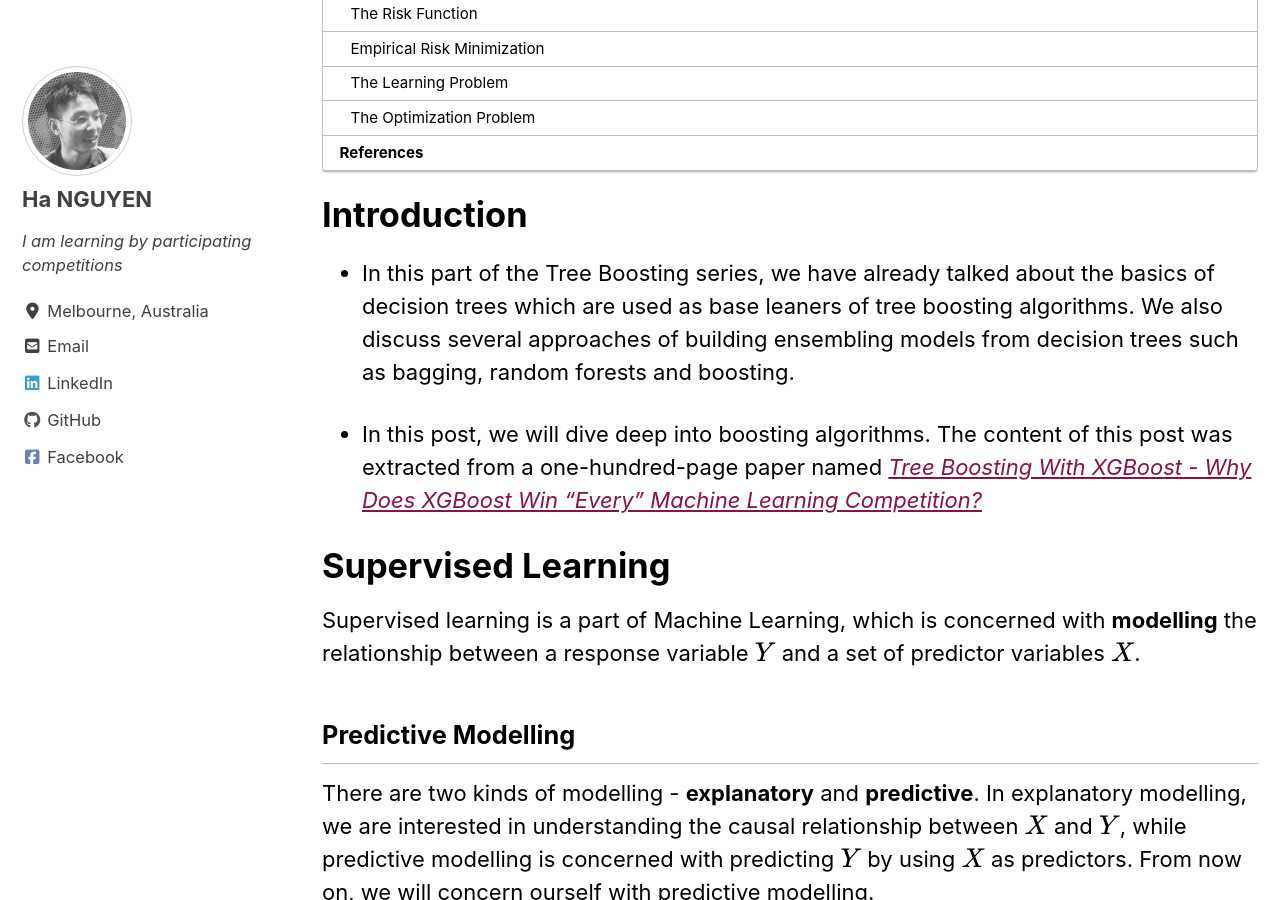
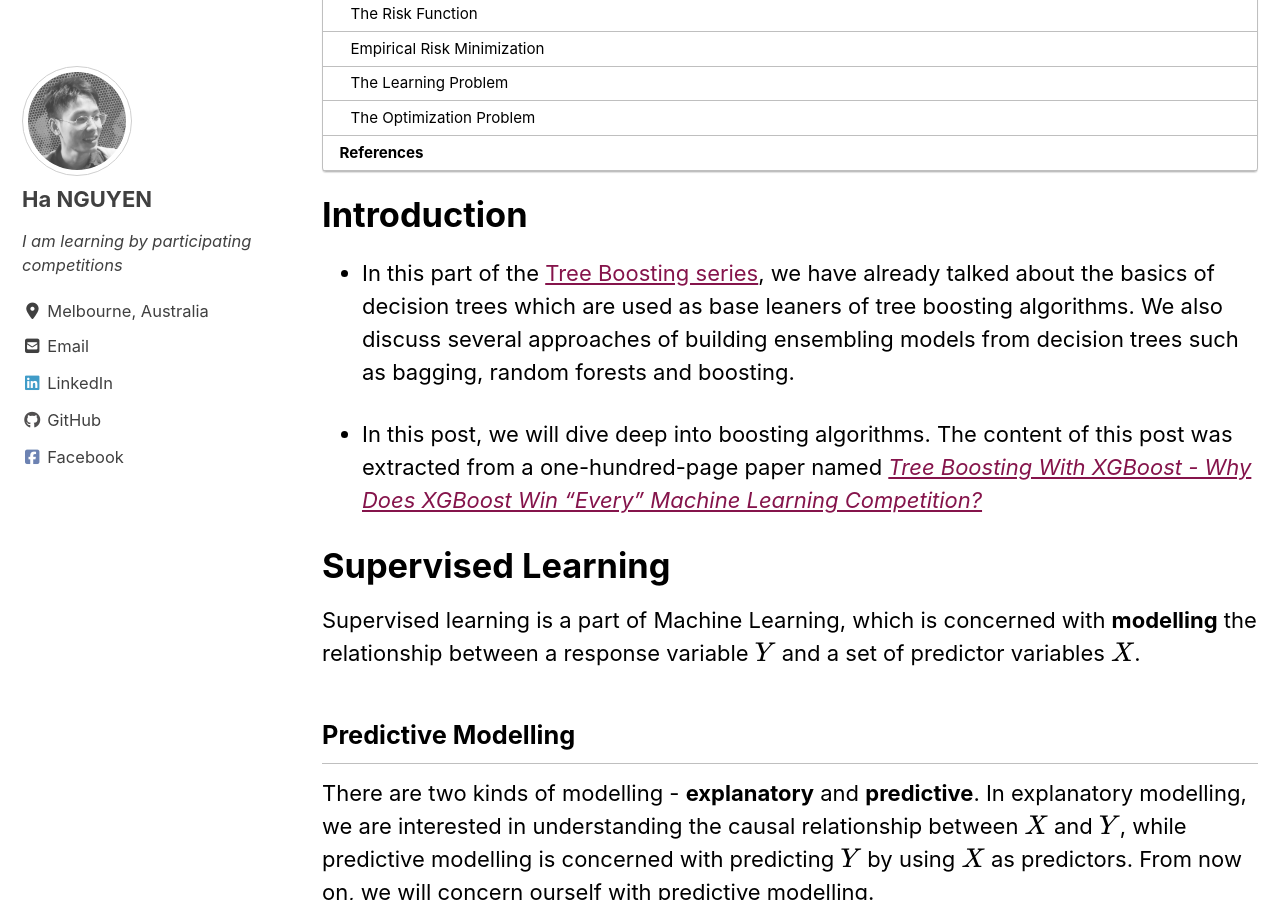
Before and after one commit to datasciblog/datasciblog.github.io, a Jekyll site: the page built from _posts/2020-02-26-tree-boosting-03.md, in a window 1280 px wide and 900 px high, scrolled down 429 px. Built offline with Jekyll 4.4.1, drawn with Linux system fonts in a browser that asks for light colours; cached includes are drawn as plain includes; nearby versions of some CDN libraries; formulas are drawn with MathJax 3; part of the change alters nothing that is shown.

```diff
--- a/_posts/2020-02-26-tree-boosting-03.md
+++ b/_posts/2020-02-26-tree-boosting-03.md
@@ -20,7 +20,7 @@ toc_icon: "cog"
 
 # Introduction
 
-- In this part of the Tree Boosting series, we have already talked about the basics of decision trees which are used as base leaners of tree boosting algorithms. We also discuss several approaches of building ensembling models from decision trees such as bagging, random forests and boosting.
+- In this part of the [Tree Boosting series](https://datasciblog.github.io/tags/#tree-boosting), we have already talked about the basics of decision trees which are used as base leaners of tree boosting algorithms. We also discuss several approaches of building ensembling models from decision trees such as bagging, random forests and boosting.
 
 - In this post, we will dive deep into boosting algorithms. The content of this post was extracted from a one-hundred-page paper named *[Tree Boosting With XGBoost - Why Does XGBoost Win "Every" Machine Learning Competition?](https://www.semanticscholar.org/paper/Tree-Boosting-With-XGBoost-Why-Does-XGBoost-Win-Nielsen/04e182aa6d36f643a1aea18f3b9384a74538e6a0)*
 
```
